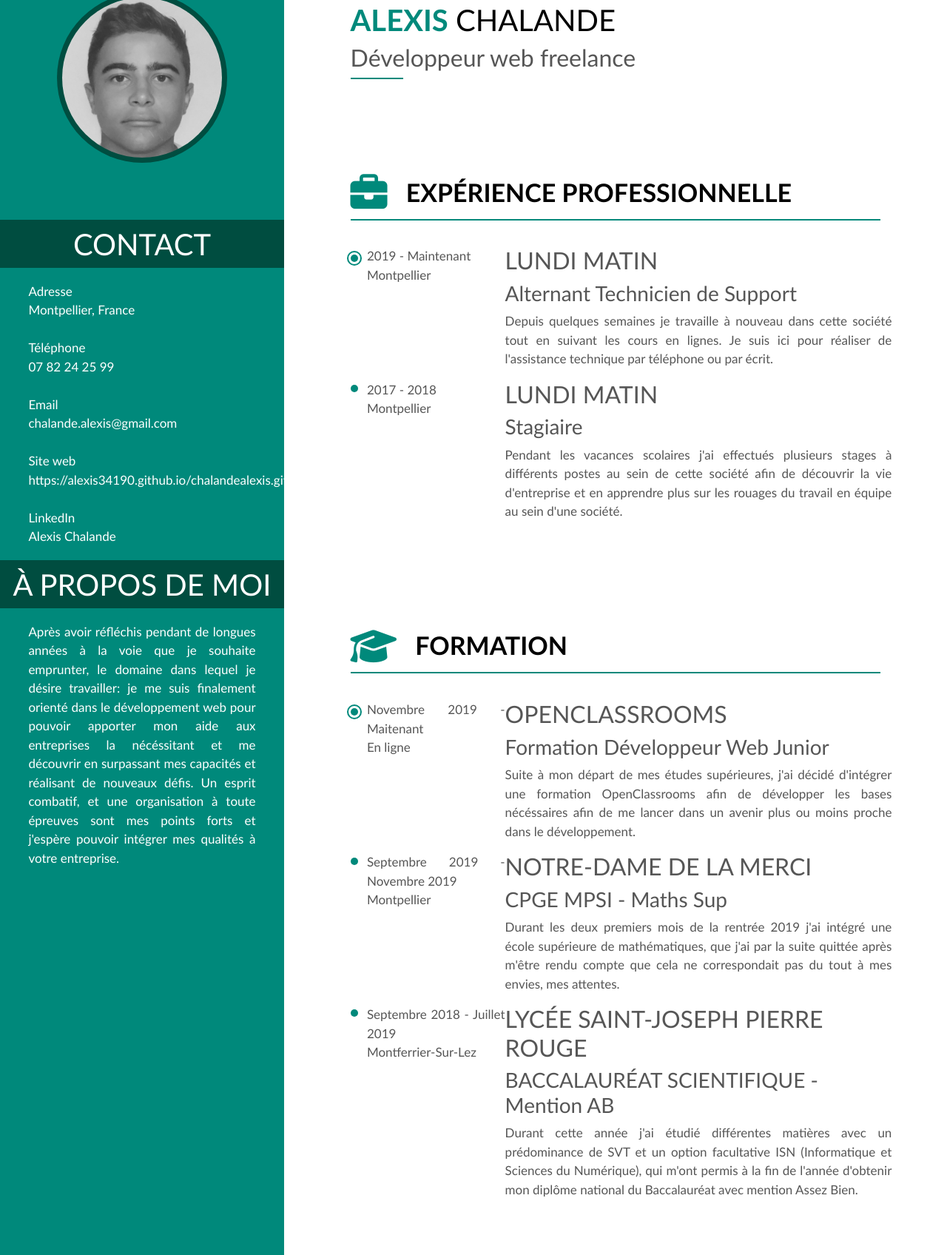
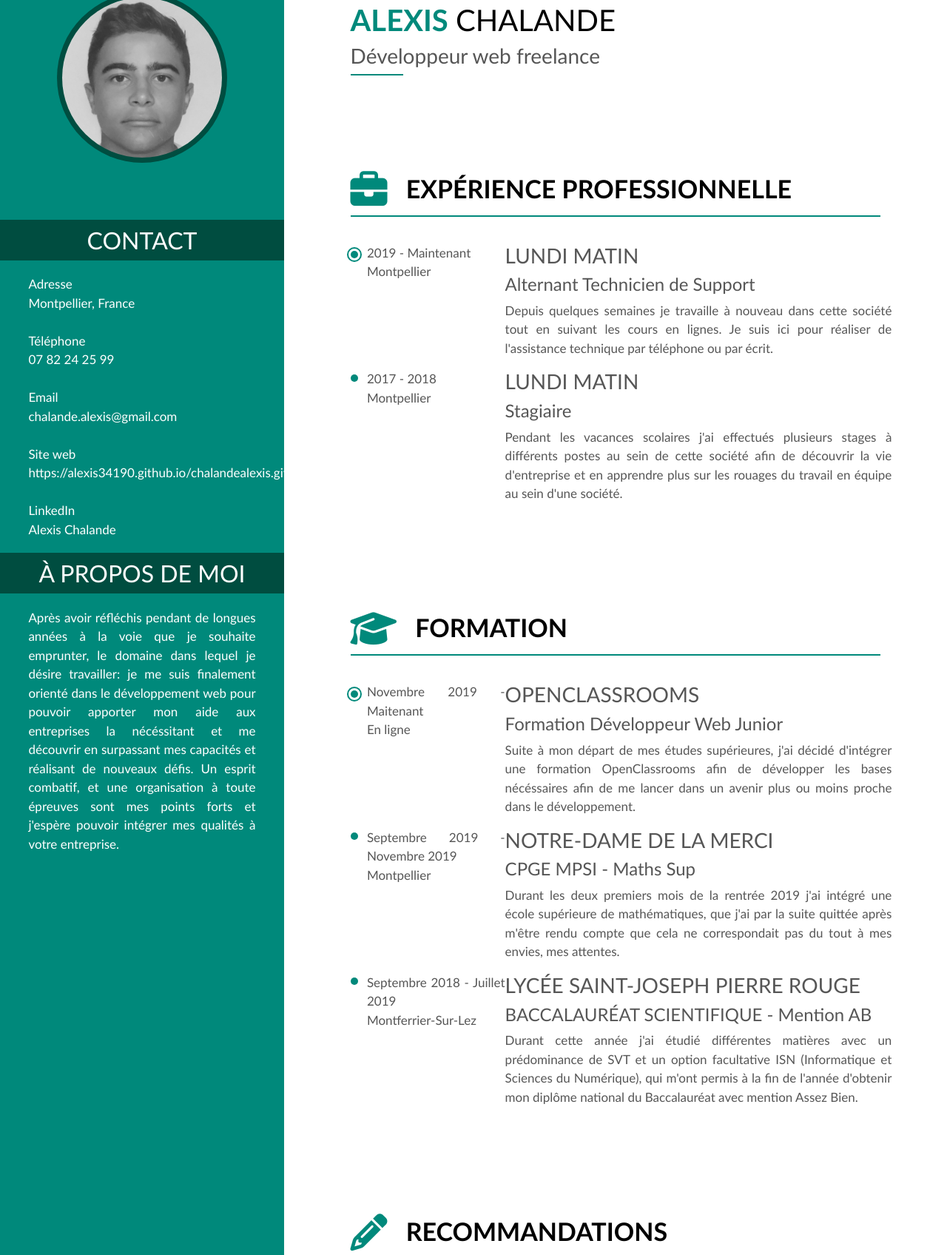
Before and after one commit to Alexis-Chalix/CV-alexis, a plain HTML site: page index.html in a window 1280 px wide. Shown: the part 87-1783 px from the top of the page at 74% size. Drawn offline with nearby package versions, Linux system fonts and the light colour scheme.

Commit message:
FINAL COMMIT 2

```diff
--- a/index.html
+++ b/index.html
@@ -20,7 +20,7 @@
 				</div>
 			</div>
 			<div class="banner_gauche">
-				<h1>CONTACT</h1>
+				<h2>CONTACT</h2>
 			</div>
 			<div class="infos_container">
 				<p>
@@ -41,7 +41,7 @@
 				</p>
 			</div>
 			<div class="banner_gauche">
-				<h1>À PROPOS DE MOI</h1>
+				<h2>À PROPOS DE MOI</h2>
 			</div>
 			<div class="infos_container">
 				<p>
@@ -51,7 +51,7 @@
 		</div>
 		<div id="bottom">
 			<div class="banner_gauche">
-				<h1>LOISIRS</h1>
+				<h2>LOISIRS</h2>
 			</div>
 			<ul class="infos_container" id="icon_container">
 				<li><i class="far fa-keyboard icon_left"></i></li>
@@ -66,14 +66,14 @@
 				<h1><b>ALEXIS</b> CHALANDE</h1>
 			</div>
 			<div id="desc">
-				<h2>Développeur web freelance</h2>
+				<h3>Développeur web freelance</h3>
 			</div>
 			<div id="yellow_line"></div>
 		</section>
 		<section class="parts">
 			<div class="title">
 				<i class="fas fa-briefcase icon_right"></i>
-				<h1>EXPÉRIENCE PROFESSIONNELLE</h1>
+				<h2>EXPÉRIENCE PROFESSIONNELLE</h2>
 			</div>
 			<div class="separator"></div>
 			<div class="content">
@@ -91,8 +91,8 @@
 						</div>
 						<div class="description">
 							<div>
-								<h2>LUNDI MATIN</h2>
-								<h3>Alternant Technicien de Support</h3>
+								<h3>LUNDI MATIN</h3>
+								<h4>Alternant Technicien de Support</h4>
 								<p>Depuis quelques semaines je travaille à nouveau dans cette société tout en suivant les cours en lignes. Je suis ici pour réaliser de l'assistance technique par téléphone ou par écrit.</p>
 							</div>
 						</div>
@@ -109,8 +109,8 @@
 						</div>
 						<div class="description">
 							<div>
-								<h2>LUNDI MATIN</h2>
-								<h3>Stagiaire</h3>
+								<h3>LUNDI MATIN</h3>
+								<h4>Stagiaire</h4>
 								<p>Pendant les vacances scolaires j'ai effectués plusieurs stages à différents postes au sein de cette société afin de découvrir la vie d'entreprise et en apprendre plus sur les rouages du travail en équipe au sein d'une société.</p>
 							</div>
 						</div>
@@ -120,7 +120,7 @@
 			<section class="parts">
 				<div class="title">
 					<i class="fas fa-graduation-cap icon_right"></i>
-					<h1>FORMATION</h1>
+					<h2>FORMATION</h2>
 				</div>
 				<div class="separator"></div>
 				<div class="content">
@@ -138,8 +138,8 @@
 							</div>
 							<div class="description">
 								<div>
-									<h2>OPENCLASSROOMS</h2>
-									<h3>Formation Développeur Web Junior</h3>
+									<h3>OPENCLASSROOMS</h3>
+									<h4>Formation Développeur Web Junior</h4>
 									<p>Suite à mon départ de mes études supérieures, j'ai décidé d'intégrer une formation OpenClassrooms afin de développer les bases nécéssaires afin de me lancer dans un avenir plus ou moins proche dans le développement.</p>
 								</div>
 							</div>
@@ -156,8 +156,8 @@
 							</div>
 							<div class="description">
 								<div>
-									<h2>NOTRE-DAME DE LA MERCI</h2>
-									<h3>CPGE MPSI - Maths Sup</h3>
+									<h3>NOTRE-DAME DE LA MERCI</h3>
+									<h4>CPGE MPSI - Maths Sup</h4>
 									<p>Durant les deux premiers mois de la rentrée 2019 j'ai intégré une école supérieure de mathématiques, que j'ai par la suite quittée après m'être rendu compte que cela ne correspondait pas du tout à mes envies, mes attentes.</p>
 								</div>
 							</div>
@@ -174,8 +174,8 @@
 							</div>
 							<div class="description">
 								<div>
-									<h2>LYCÉE SAINT-JOSEPH PIERRE ROUGE</h2>
-									<h3>BACCALAURÉAT SCIENTIFIQUE - Mention AB</h3>
+									<h3>LYCÉE SAINT-JOSEPH PIERRE ROUGE</h3>
+									<h4>BACCALAURÉAT SCIENTIFIQUE - Mention AB</h4>
 									<p>Durant cette année j'ai étudié différentes matières avec un prédominance de SVT et un option facultative ISN (Informatique et Sciences du Numérique), qui m'ont permis à la fin de l'année d'obtenir mon diplôme national du Baccalauréat avec mention Assez Bien.</p>
 								</div>
 							</div>
@@ -185,7 +185,7 @@
 				<section class="parts">
 					<div class="title">
 						<i class="fas fa-pencil-alt icon_right"></i>
-						<h1>RECOMMANDATIONS</h1>
+						<h2>RECOMMANDATIONS</h2>
 					</div>
 					<div class="separator"></div>
 					<div class="content">
--- a/style.css
+++ b/style.css
@@ -55,7 +55,7 @@ aside {
 	height: auto;
 }
 
-.banner_gauche > h1 {
+.banner_gauche > h2 {
 	color: white;
 	text-align: center;
 }
@@ -135,7 +135,7 @@ p {
 	margin-left: 1%;
 }
 
-.title > h1 {
+.title > h2 {
 	color: black;
 	font-weight: 900;
 	font-size: 200%;
@@ -246,11 +246,11 @@ p {
 		top: 1px;
 	}
 
-	.content h2 {
+	.content h3 {
 		font-size: 20px;
 	}
 
-	.content h3 {
+	.content h4 {
 		font-size: 15px;
 	}
 
@@ -263,11 +263,11 @@ p {
 		font-size: 30px;
 	}
 
-	.banner_gauche > h1 {
+	.banner_gauche > h2 {
 		font-size: 30px;
 	}
 
-	#desc h2 {
+	#desc h3 {
 		font-size: 20px;
 	}
 
@@ -309,11 +309,11 @@ p {
 		font-size: 40px;
 	}
 
-	.content h2 {
+	.content h3 {
 		font-size: 23px;
 	}
 
-	.content h3 {
+	.content h4 {
 		font-size: 18px;
 	}
 
```
